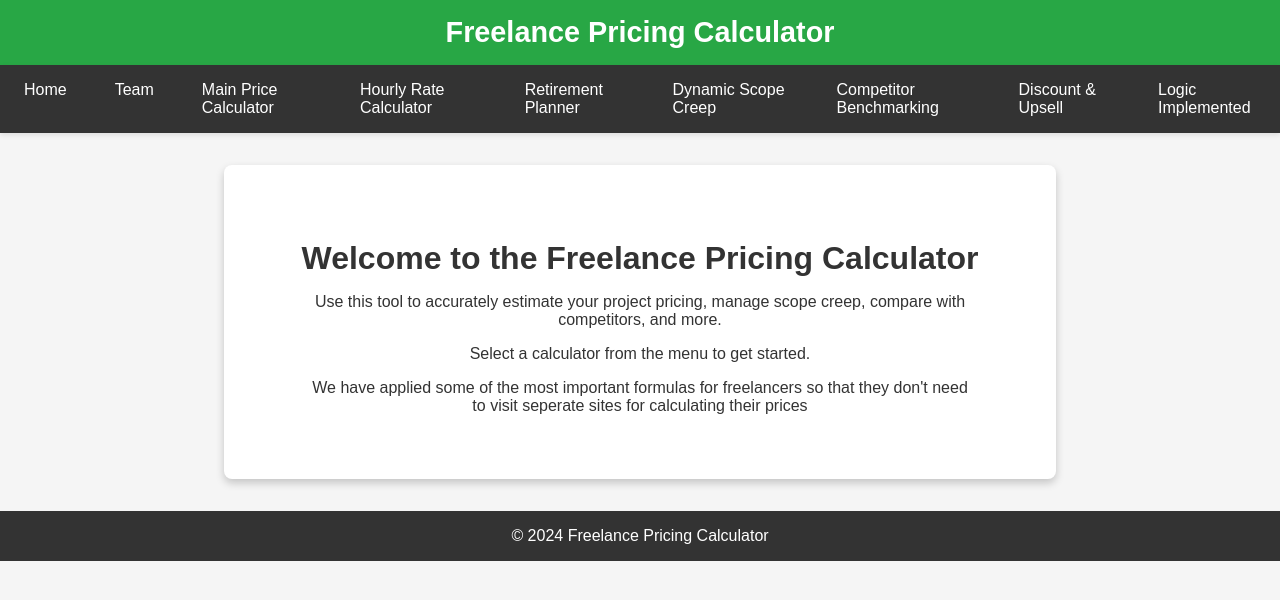
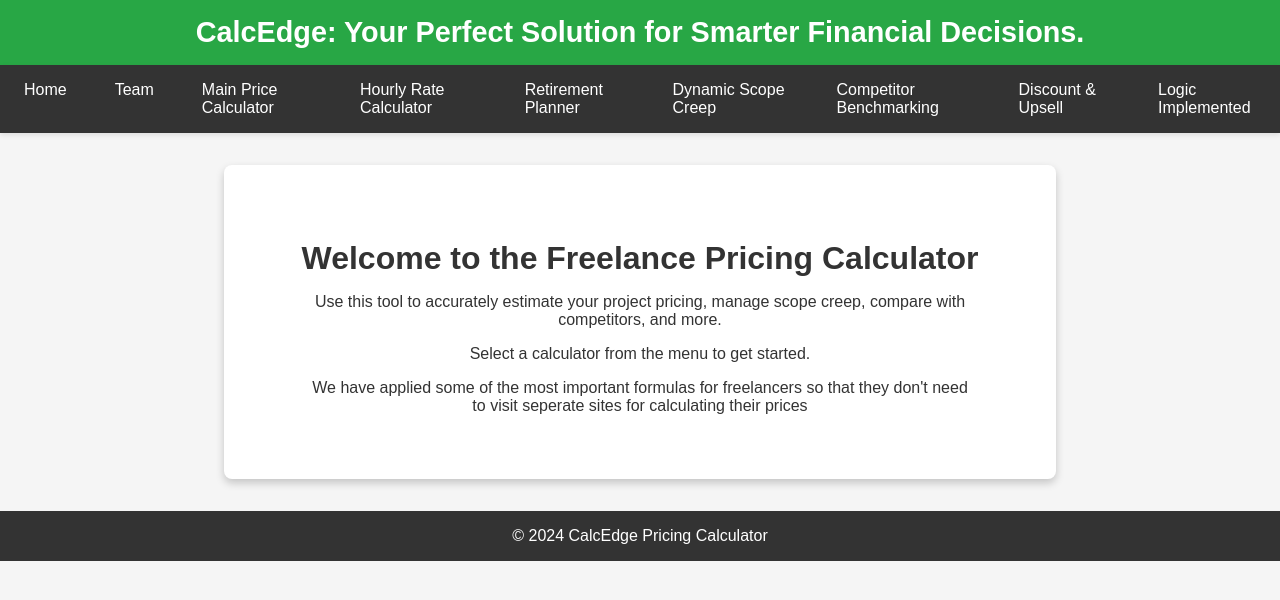
Before and after one commit to Stryker2010/Freelancer-Calculator, a plain HTML site: page index.html in a window 1280 px wide. Drawn offline with Linux system fonts and the light colour scheme.

Commit message:
Update index.html

```diff
--- a/index.html
+++ b/index.html
@@ -123,7 +123,7 @@
 </head>
 <body>
     <header>
-        <h1>Freelance Pricing Calculator</h1>
+        <h1>CalcEdge: Your Perfect Solution for Smarter Financial Decisions.</h1>
     </header>
 
     <nav>
@@ -295,7 +295,7 @@
     </div>
 
     <footer>
-        © 2024 Freelance Pricing Calculator
+        © 2024 CalcEdge Pricing Calculator
     </footer>
 
     <script>
```
